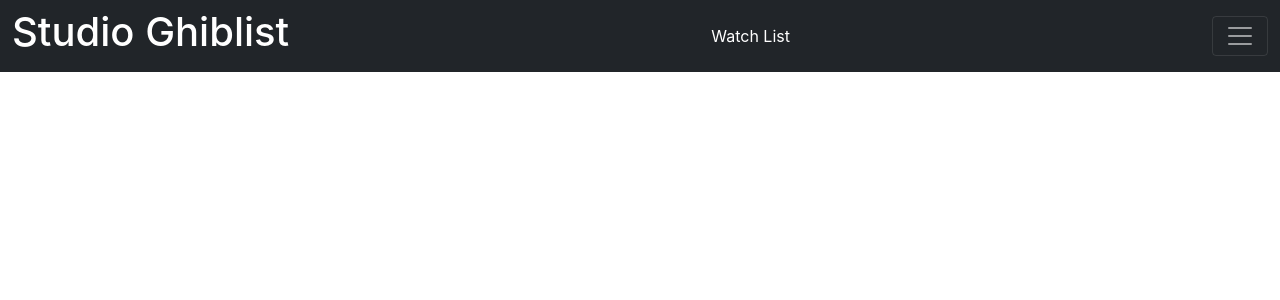
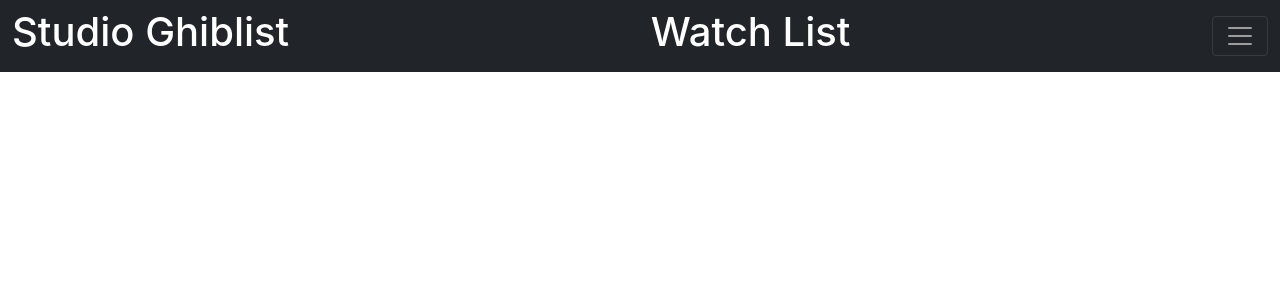
Before and after one commit to adkowalkowski/react-api-studio-ghiblist, a React (Create React App) app: page /about in a window 1280 px wide. Shown: the top 300 px of the page. Built offline with nearby package versions, Linux system fonts and the light colour scheme.

Commit message:
commits for deployment

```diff
--- a/src/Components/Header.js
+++ b/src/Components/Header.js
@@ -31,7 +31,7 @@
             to="/watchlist"
             style={{ textDecoration: "none", color: "white" }}
           >
-            Watch List
+            <h1>Watch List</h1>
           </Link>
           <button
             className="navbar-toggler"
--- a/src/index.css
+++ b/src/index.css
@@ -50,7 +50,9 @@
   transform: scale(0.65);
 }
 
+.navbar h1 {
 
+}
 
 
 
@@ -64,3 +66,14 @@
 @media only screen and (min-width: 1024px) {
 
 }
+
+
+
+/* font-size: calc(1.375rem + 1.5vw); */
+
+
+/* .h1, .h2, .h3, .h4, .h5, .h6, h1, h2, h3, h4, h5, h6 {
+  margin-top: 0;
+  margin-bottom: 0.5rem;
+  font-weight: 500;
+  line-height: 1.2; */
```
